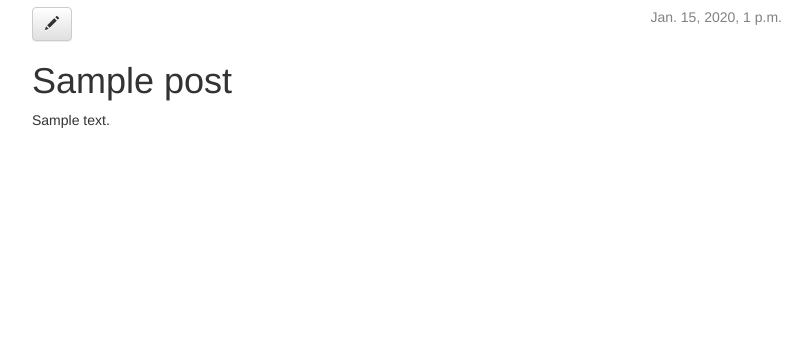
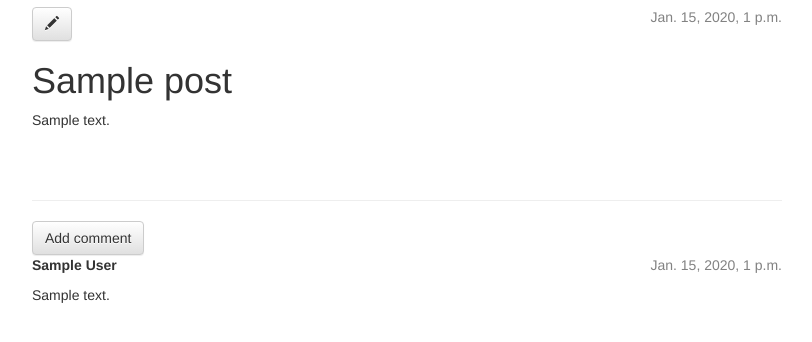
Before and after one commit to Galbator1x/test, a Django app: page /post/1/ in a window 1280 px wide. Shown: the part 166-508 px from the top of the page, without its empty margins (38-850 px from the left). Run offline with Django 3.2, Linux system fonts and the light colour scheme; tables that the repository leaves empty hold one stand-in row (values such as "Sample post"); some libraries are stand-ins or nearby versions.

Commit message:
add comments

```diff
--- a/blog/admin.py
+++ b/blog/admin.py
@@ -1,5 +1,6 @@
 from django.contrib import admin
-from .models import Post
 
+from .models import Comment, Post
 
 admin.site.register(Post)
+admin.site.register(Comment)
--- a/blog/models.py
+++ b/blog/models.py
@@ -6,10 +6,8 @@ class Post(models.Model):
     author = models.ForeignKey('auth.User')
     title = models.CharField(max_length=200)
     text = models.TextField()
-    created_date = models.DateTimeField(
-            default=timezone.now)
-    published_date = models.DateTimeField(
-            blank=True, null=True)
+    created_date = models.DateTimeField(default=timezone.now)
+    published_date = models.DateTimeField(blank=True, null=True)
 
     def publish(self):
         self.published_date = timezone.now()
@@ -17,3 +15,13 @@ class Post(models.Model):
 
     def __str__(self):
         return self.title
+
+
+class Comment(models.Model):
+    post = models.ForeignKey(Post, related_name='comments')
+    author = models.CharField(max_length=100)
+    text = models.TextField()
+    created_date = models.DateTimeField(default=timezone.now)
+
+    def __str__(self):
+        return self.text
--- a/blog/templates/blog/post_detail.html
+++ b/blog/templates/blog/post_detail.html
@@ -11,4 +11,16 @@
     <h1>{{ post.title }}</h1>
     <p>{{ post.text|linebreaks }}</p>
   </div>
+
+  <hr>
+  <a class="btn btn-default" href="{% url 'add_comment_to_post' pk=post.pk %}">Add comment</a>
+  {% for comment in post.comments.all %}
+    <div class="comment">
+      <div class="date">{{ comment.created_date }}</div>
+      <strong>{{ comment.author }}</strong>
+      <p>{{ comment.text|linebreaks }}</p>
+    </div>
+  {% empty %}
+    <p>No comments here yet :(</p>
+  {% endfor %}
 {% endblock %}
--- a/blog/urls.py
+++ b/blog/urls.py
@@ -6,4 +6,5 @@ urlpatterns = [
     url(r'^post/(?P<pk>\d+)/$', views.post_detail, name='post_detail'),
     url(r'^post/new/$', views.post_new, name='post_new'),
     url(r'^post/(?P<pk>\d+)/edit/$', views.post_edit, name='post_edit'),
+    url(r'^post/(?P<pk>\d+)/comment/$', views.add_comment_to_post, name='add_comment_to_post'),
 ]
--- a/blog/views.py
+++ b/blog/views.py
@@ -1,8 +1,8 @@
-from django.shortcuts import render, get_object_or_404, redirect
+from django.shortcuts import get_object_or_404, redirect, render
 from django.utils import timezone
 
+from .forms import CommentForm, PostForm
 from .models import Post
-from .forms import PostForm
 
 
 def post_list(request):
@@ -16,7 +16,7 @@ def post_detail(request, pk):
 
 
 def post_new(request):
-    if request.method == "POST":
+    if request.method == 'POST':
         form = PostForm(request.POST)
         if form.is_valid():
             post = form.save(commit=False)
@@ -31,7 +31,7 @@ def post_new(request):
 
 def post_edit(request, pk):
     post = get_object_or_404(Post, pk=pk)
-    if request.method == "POST":
+    if request.method == 'POST':
         form = PostForm(request.POST, instance=post)
         if form.is_valid():
             post = form.save(commit=False)
@@ -42,3 +42,17 @@ def post_edit(request, pk):
     else:
         form = PostForm(instance=post)
     return render(request, 'blog/post_edit.html', {'form': form})
+
+
+def add_comment_to_post(request, pk):
+    post = get_object_or_404(Post, pk=pk)
+    if request.method == 'POST':
+        form = CommentForm(request.POST)
+        if form.is_valid():
+            comment = form.save(commit=False)
+            comment.post = post
+            comment.save()
+            return redirect('post_detail', pk=post.pk)
+    else:
+        form = CommentForm()
+    return render(request, 'blog/add_comment_to_post.html', {'form': form})
--- /dev/null
+++ b/requirements.txt
@@ -0,0 +1 @@
+Django==1.8
```
Also changed, not shown: blog/forms.py (+7 -1 lines), blog/templates/blog/add_comment_to_post.html (added, +9 -0 lines), blog/migrations/0002_comment.py (added). Lines whose indentation alone changed are shown as unchanged.
